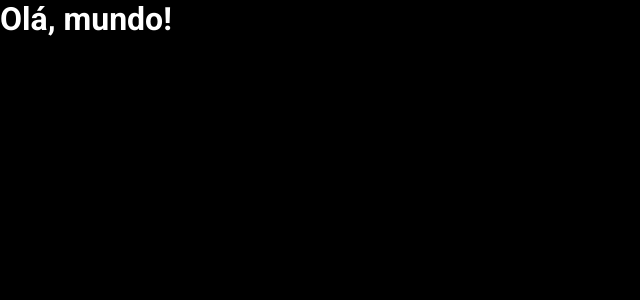
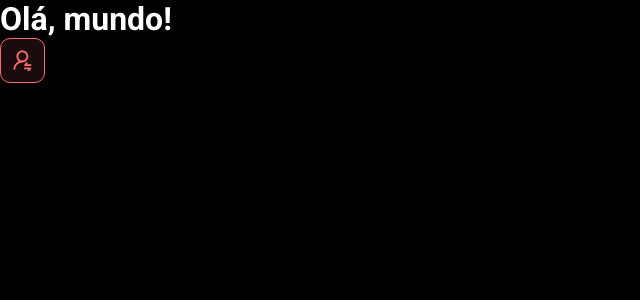
Before and after one commit to Nadilson-IFPE/dsmeta, a React (Vite) app in the folder frontend/: page / in a window 1280 px wide. Shown: the top 300 px of the page, without its empty margins (0-640 px from the left). Built offline with nearby package versions, Linux system fonts and the light colour scheme.

Commit message:
First component

```diff
--- /dev/null
+++ b/frontend/src/components/NotificationButton/index.tsx
@@ -0,0 +1,13 @@
+import icon from "../../assets/img/notification-icon.svg";
+
+import "./styles.css";
+
+function NotificationButton() {
+  return (
+    <div className="dsmeta-red-btn">
+      <img src={icon} alt="Notificar" />
+    </div>
+  );
+}
+
+export default NotificationButton;
--- /dev/null
+++ b/frontend/src/components/NotificationButton/styles.css
@@ -0,0 +1,15 @@
+.dsmeta-red-btn {
+  height: 45px;
+  width: 45px;
+  background: rgba(255, 107, 114, 0.1);
+  border: 1px solid #ff6b72;
+  border-radius: 10px;
+  display: flex;
+  align-items: center;
+  justify-content: center;
+  cursor: pointer;
+}
+
+.dsmeta-red-btn img {
+  width: 19px;
+}
--- a/frontend/src/main.tsx
+++ b/frontend/src/main.tsx
@@ -1,10 +1,12 @@
-import React from 'react'
-import ReactDOM from 'react-dom/client'
-import App from './App'
-import './index.css'
+import React from "react";
+import ReactDOM from "react-dom/client";
+import App from "./App";
+import NotificationButton from "./components/NotificationButton";
+import "./index.css";
 
-ReactDOM.createRoot(document.getElementById('root')!).render(
+ReactDOM.createRoot(document.getElementById("root")!).render(
   <React.StrictMode>
     <App />
+    <NotificationButton />
   </React.StrictMode>
-)
+);
```
Also changed, not shown: frontend/src/assets/img/notification-icon.svg (added).
